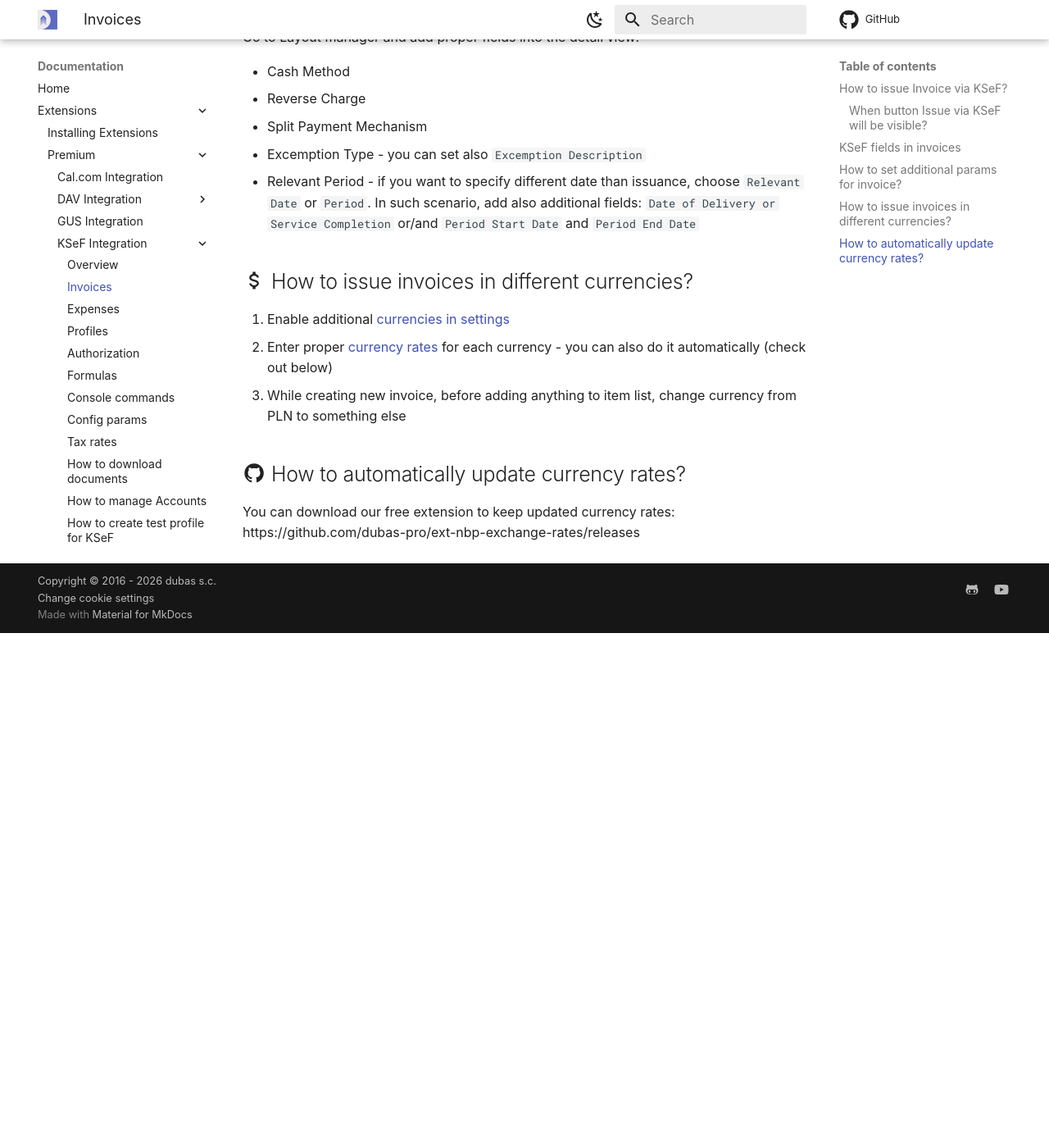
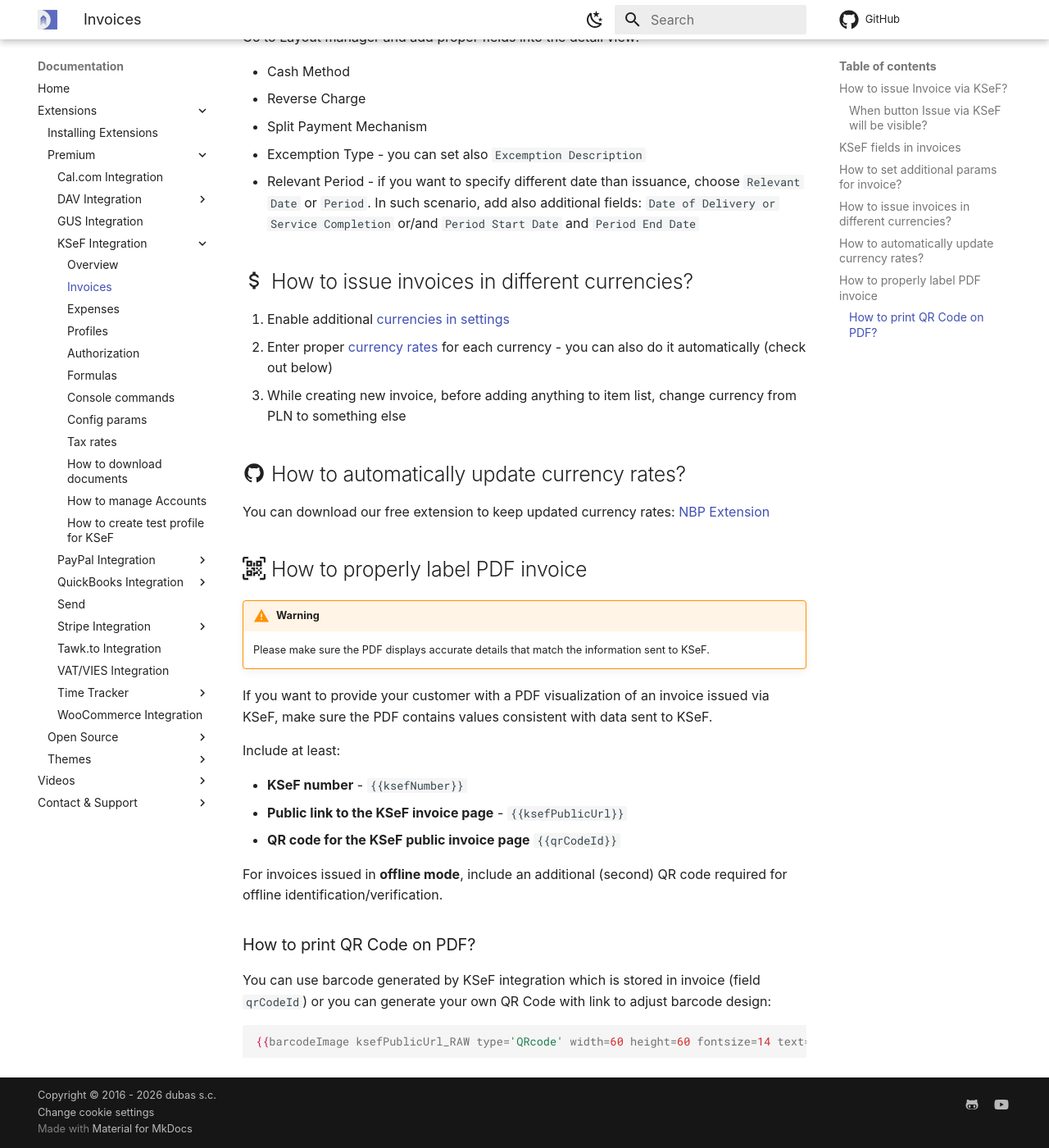
Before and after one commit to dubas-pro/documentation, an MkDocs documentation site: the page built from docs/extensions/ksef/invoices.md, in a window 1280 px wide and 1400 px high, scrolled down 1903 px. Shown: the whole window at 82% size. Built offline with MkDocs 1.6.1 and Material for MkDocs 9.7.7, drawn with Linux system fonts in a browser that asks for light colours; some web fonts are replaced; comment, search, counter and statistics services are not loaded; before the commit the page ends 2675 px from its top, so only the background shows below that.

Commit message:
feat(ksef): add guidance for labeling PDF invoices and printing QR codes

````diff
--- a/docs/extensions/ksef/invoices.md
+++ b/docs/extensions/ksef/invoices.md
@@ -62,4 +62,29 @@
 ## :material-github: How to automatically update currency rates?
 
 You can download our free extension to keep updated currency rates:
-https://github.com/dubas-pro/ext-nbp-exchange-rates/releases
+<a href="https://github.com/dubas-pro/ext-nbp-exchange-rates/releases">NBP Extension</a>
+
+
+## :material-qrcode-scan: How to properly label PDF invoice
+
+!!! warning
+    Please make sure the PDF displays accurate details that match the information sent to KSeF.
+
+If you want to provide your customer with a PDF visualization of an invoice issued via KSeF, make sure the PDF contains values consistent with data sent to KSeF.
+
+Include at least:
+
+- **KSeF number** - `{{ksefNumber}}`
+- **Public link to the KSeF invoice page** - `{{ksefPublicUrl}}`
+- **QR code for the KSeF public invoice page** `{{qrCodeId}}`
+
+For invoices issued in **offline mode**, include an additional (second) QR code required for offline identification/verification.
+
+### How to print QR Code on PDF?
+
+You can use barcode generated by KSeF integration which is stored in invoice (field `qrCodeId`) or you can generate your own QR Code with link to adjust barcode design:
+
+
+```handlebars
+{{barcodeImage ksefPublicUrl_RAW type='QRcode' width=60 height=60 fontsize=14 text=false padding=2}}
+```
````
